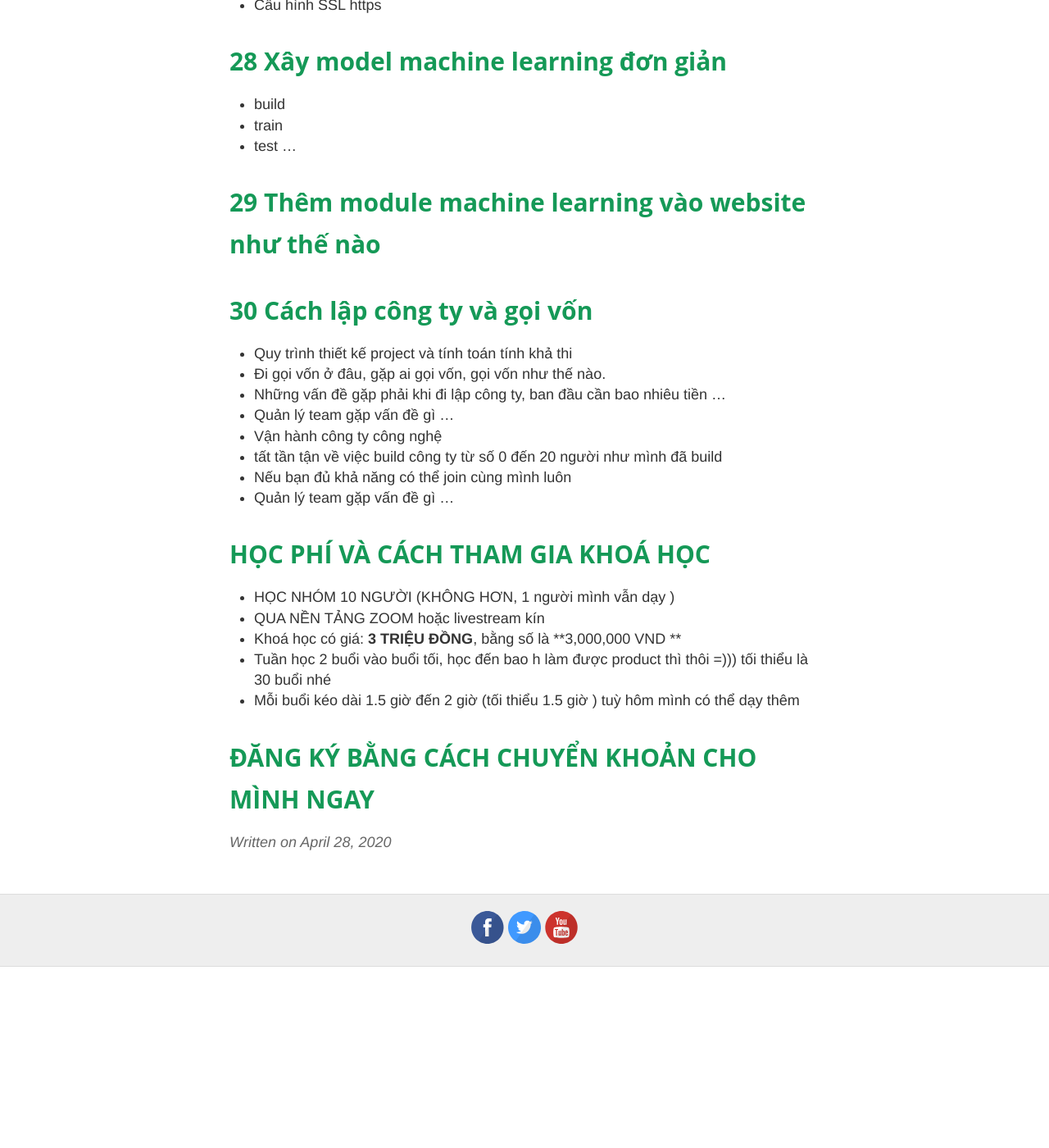
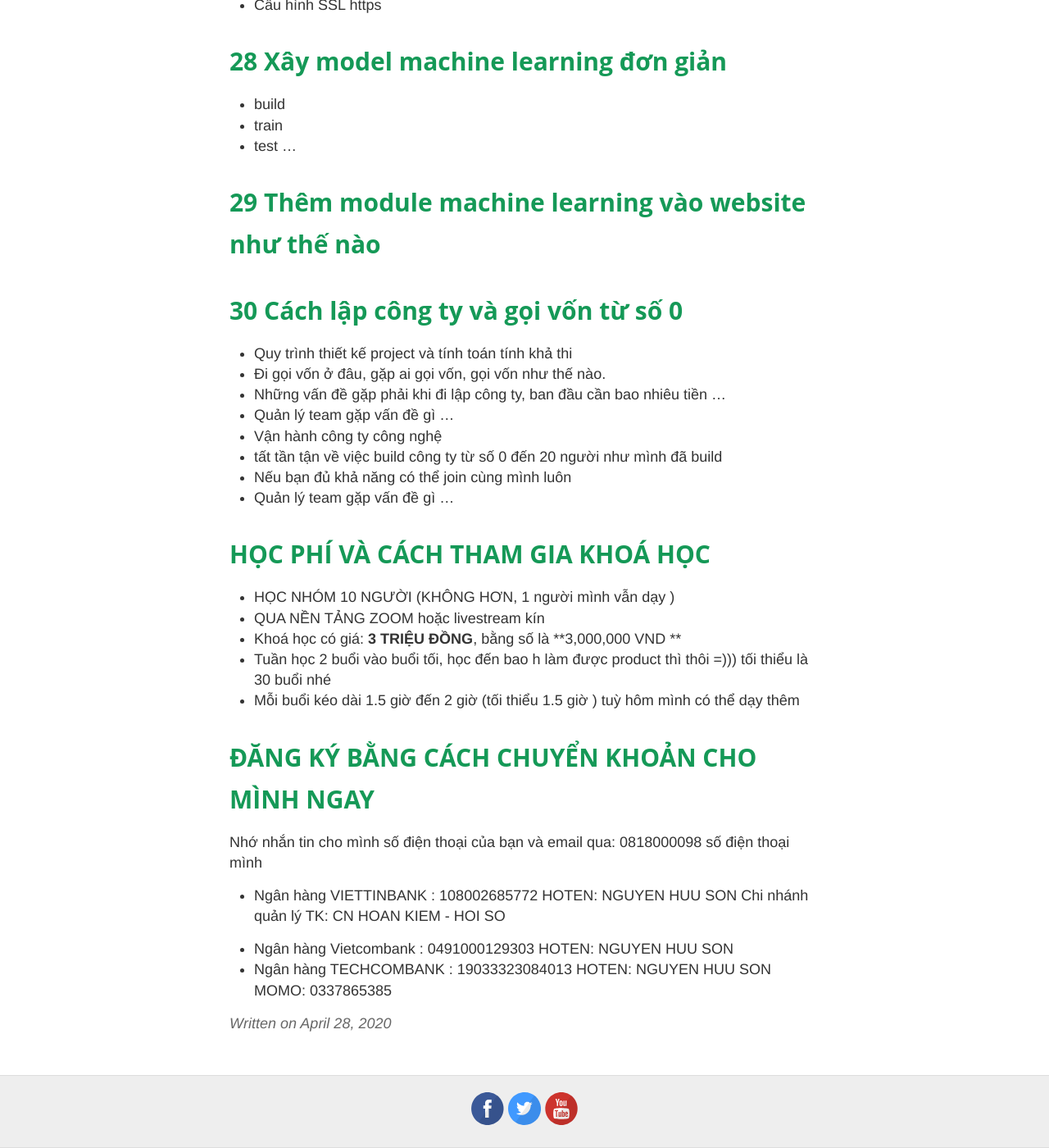
Before and after one commit to sonnhfit/sonnhfit.github.io, a Jekyll site: the page built from _posts/2020-4-28-day-het-khong-con-cai-gi.md, in a window 1280 px wide and 1400 px high, scrolled down 5598 px. Shown: the whole window at 82% size. Built offline with Jekyll 4.4.1, drawn with Linux system fonts in a browser that asks for light colours; before the commit the page ends 6777 px from its top, so only the background shows below that.

Commit message:
Update 2020-4-28-day-het-khong-con-cai-gi.md

```diff
--- a/_posts/2020-4-28-day-het-khong-con-cai-gi.md
+++ b/_posts/2020-4-28-day-het-khong-con-cai-gi.md
@@ -171,7 +171,7 @@ Mình có thời gian rảnh vào buổi tối nên mình mở 1 khoá học l
 
 # 29 Thêm module machine learning vào website như thế nào
 
-# 30  Cách lập công ty và gọi vốn
+# 30  Cách lập công ty và gọi vốn từ số 0
 - Quy trình thiết kế project và tính toán tính khả thi
 - Đi gọi vốn ở đâu, gặp ai gọi vốn, gọi vốn như thế nào.
 - Những vấn đề gặp phải khi đi lập công ty, ban đầu cần bao nhiêu tiền ...
@@ -193,3 +193,13 @@ Mình có thời gian rảnh vào buổi tối nên mình mở 1 khoá học l
 - Mỗi buổi kéo dài 1.5 giờ đến 2 giờ (tối thiểu 1.5 giờ ) tuỳ hôm mình có thể dạy thêm
 
 # ĐĂNG KÝ BẰNG CÁCH CHUYỂN KHOẢN CHO MÌNH NGAY
+Nhớ nhắn tin cho mình  số điện thoại của bạn và email qua: 0818000098 số  điện thoại  mình
+- Ngân hàng VIETTINBANK : 108002685772
+HOTEN: NGUYEN HUU SON
+Chi nhánh quản lý TK: CN HOAN KIEM - HOI SO
+
+- Ngân hàng Vietcombank : 0491000129303
+HOTEN: NGUYEN HUU SON
+- Ngân hàng TECHCOMBANK : 19033323084013
+HOTEN: NGUYEN HUU SON
+MOMO: 0337865385
```
